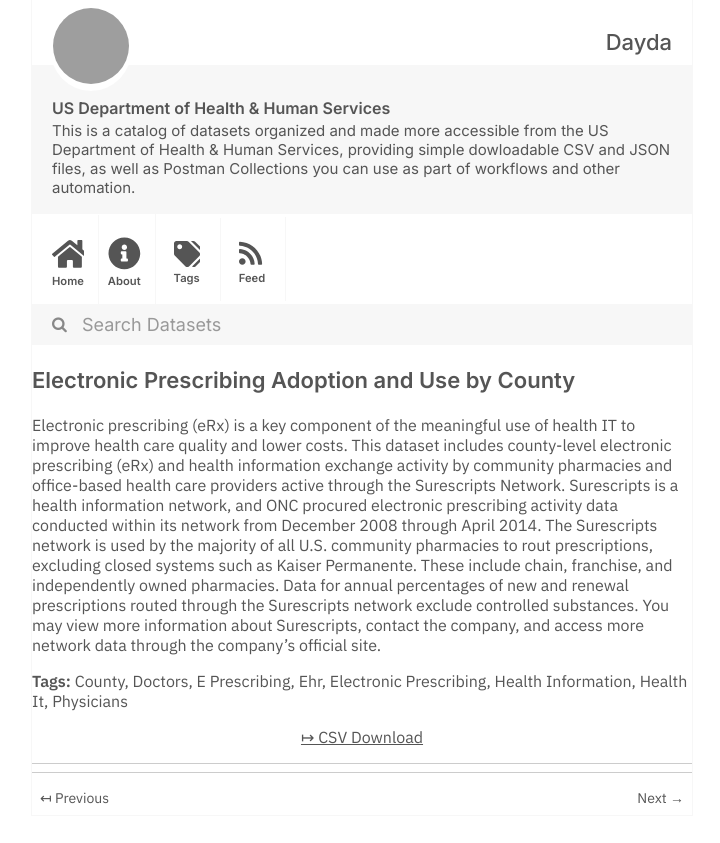
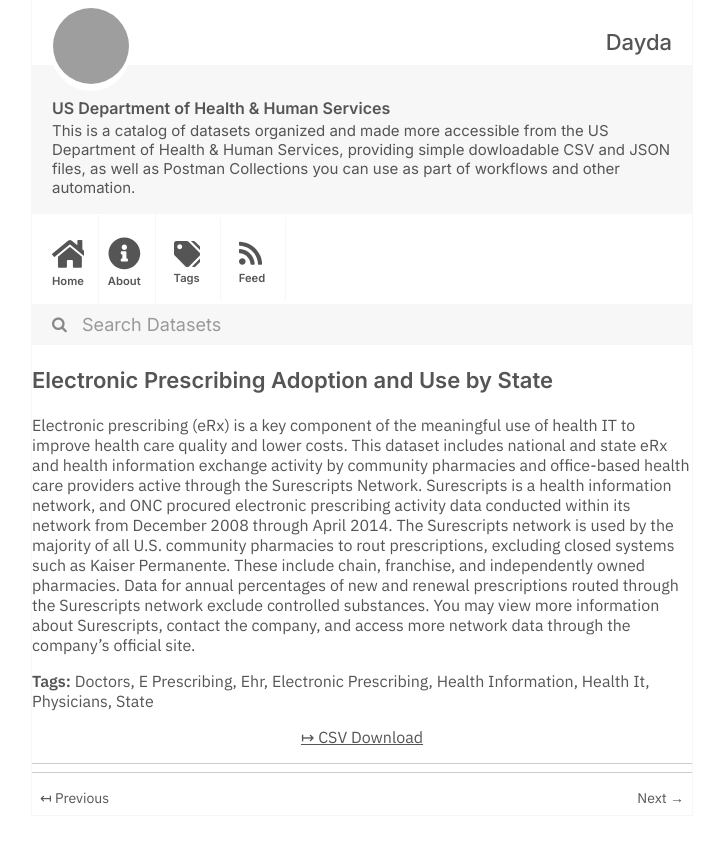
Before and after one commit to dayda-entities/us-department-of-health-and-human-services, a Jekyll site: the page built from _posts/2020-11-10-electronic-prescribing-adoptio.md, in a window 1280 px wide, cut to the strip 0-843 px from the top of the page. Shown: the whole strip, without its empty margins (278-998 px from the left). Built offline with Jekyll 4.4.1, drawn with Linux system fonts in a browser that asks for light colours; grey boxes are pictures that could not be loaded.

Commit message:
Publish Data

```diff
--- a/_posts/2020-11-10-electronic-prescribing-adoptio.md
+++ b/_posts/2020-11-10-electronic-prescribing-adoptio.md
@@ -1,11 +1,10 @@
 ---
-title: Electronic Prescribing Adoption and Use by County
-created: '2020-11-10T16:16:41.644744'
-modified: '2021-04-21T22:33:09.647425'
+title: Electronic Prescribing Adoption and Use by State
+created: '2020-11-10T16:16:41.513690'
+modified: '2021-04-21T22:38:33.601611'
 state: active
 type: dataset
 tags:
-  - County
   - Doctors
   - E Prescribing
   - Ehr
@@ -13,11 +12,12 @@ tags:
   - Health Information
   - Health It
   - Physicians
+  - State
 groups: []
 csv_url: >-
-  https://dashboard.healthit.gov/datadashboard/data/Surescripts_County_04-2014.csv
+  https://dashboard.healthit.gov/datadashboard/data/Surescripts_04-2014_State.csv
 json_url: ''
 layout: post
 
 ---
-Electronic prescribing (eRx) is a key component of the meaningful use of health IT to improve health care quality and lower costs. This dataset includes county-level electronic prescribing (eRx) and health information exchange activity by community pharmacies and office-based health care providers active through the Surescripts Network. Surescripts is a health information network, and ONC procured electronic prescribing activity data conducted within its network from December 2008 through April 2014. The Surescripts network is used by the majority of all U.S. community pharmacies to rout prescriptions, excluding closed systems such as Kaiser Permanente. These include chain, franchise, and independently owned pharmacies. Data for annual percentages of new and renewal prescriptions routed through the Surescripts network exclude controlled substances. You may view more information about Surescripts, contact the company, and access more network data through the company's official site.
+Electronic prescribing (eRx) is a key component of the meaningful use of health IT to improve health care quality and lower costs. This dataset includes national and state eRx and health information exchange activity by community pharmacies and office-based health care providers active through the Surescripts Network. Surescripts is a health information network, and ONC procured electronic prescribing activity data conducted within its network from December 2008 through April 2014. The Surescripts network is used by the majority of all U.S. community pharmacies to rout prescriptions, excluding closed systems such as Kaiser Permanente. These include chain, franchise, and independently owned pharmacies. Data for annual percentages of new and renewal prescriptions routed through the Surescripts network exclude controlled substances. You may view more information about Surescripts, contact the company, and access more network data through the company's official site.
```
